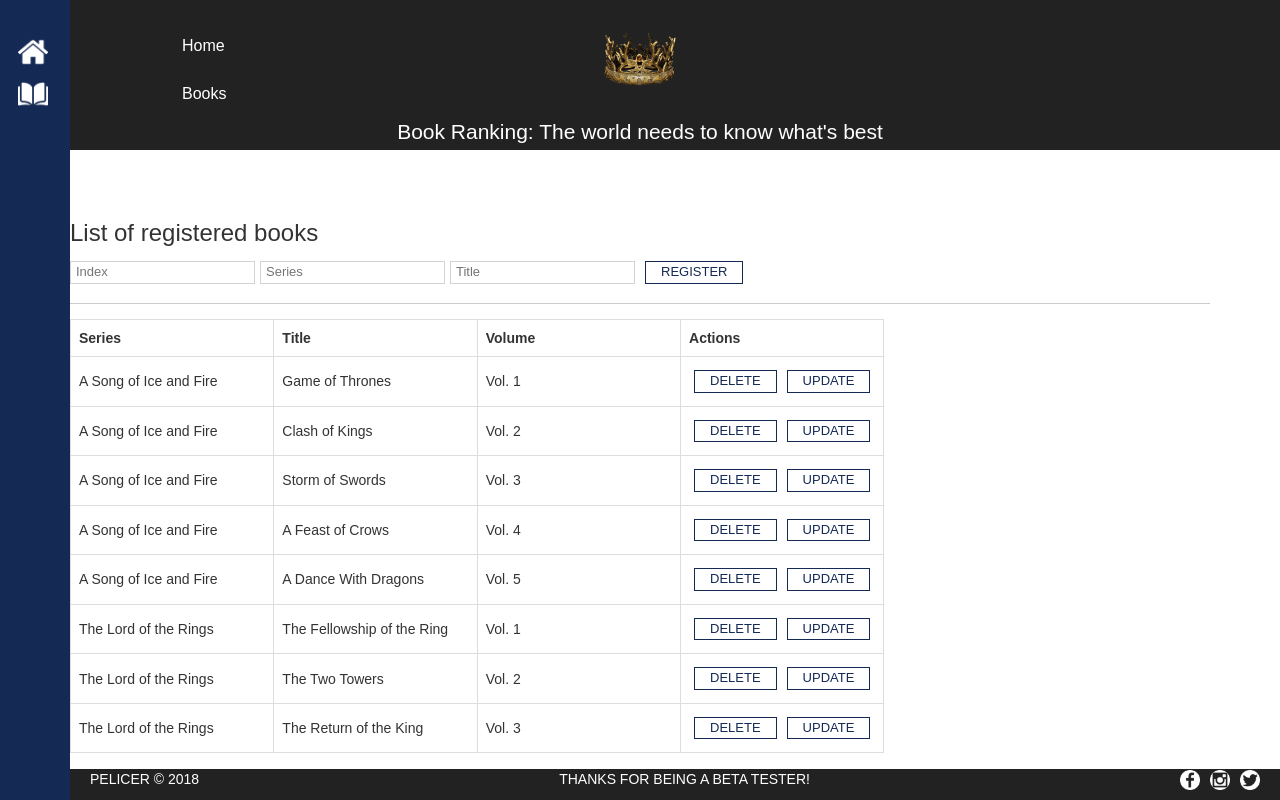
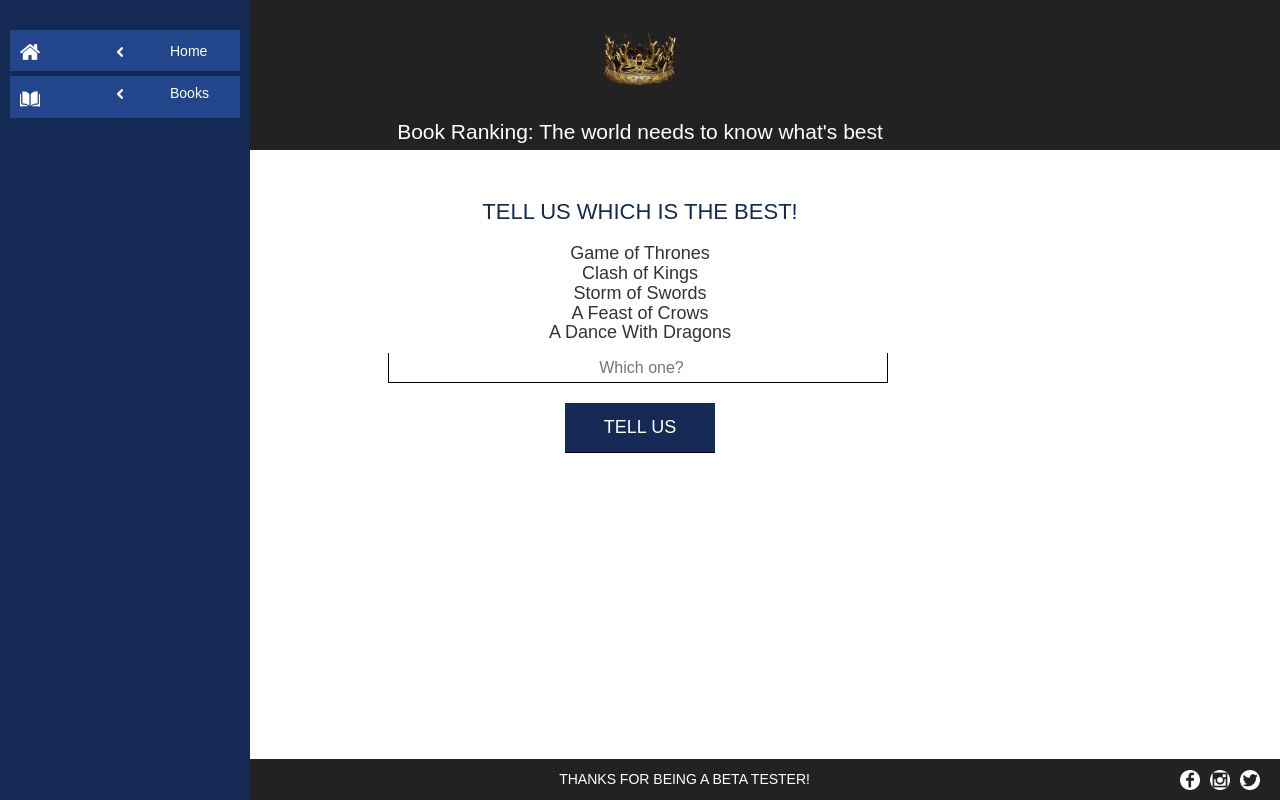
Before and after one commit to Pelicer/bookranking, a React app in the folder bookranking/: page / in a window 1280 px wide. Built offline with nearby package versions, Linux system fonts and the light colour scheme.

Commit message:
Updated side Nav and Actions for Deleting
The sidenavbar was changed a bit to look better, and so did the footer. The delete actions were updated but are not functional just yet. The routes are changed so now they work properly!

```diff
--- a/bookranking/package.json
+++ b/bookranking/package.json
@@ -15,7 +15,9 @@
     "react-router": "^4.2.0",
     "react-router-dom": "^4.2.2",
     "react-scripts": "1.1.1",
-    "redux": "^3.7.2"
+    "redux": "^3.7.2",
+    "redux-devtools-extension": "^2.13.2",
+    "redux-thunk": "^2.2.0"
   },
   "scripts": {
     "start": "react-scripts start",
--- a/bookranking/src/css/Books.css
+++ b/bookranking/src/css/Books.css
@@ -15,6 +15,10 @@
     background-color: #142954;
     color: white;
     transition: background-color .3s;
+}
+
+.no-books-message{
+    font-style: italic;
 }
 
 input{
--- a/bookranking/src/css/Home.css
+++ b/bookranking/src/css/Home.css
@@ -20,6 +20,11 @@
 h2 {
   color: #142954;
   text-transform: uppercase;
+  font-size: 22px;
+}
+
+h3{
+  font-size: 18px;
 }
 
 .home-input {
--- a/bookranking/src/css/NavFooter.css
+++ b/bookranking/src/css/NavFooter.css
@@ -14,6 +14,7 @@
     display: inline;
     text-transform: uppercase;
     font-size: 14px;
+    margin: 10px 0 10px;
 }
 .section-footer p:nth-of-type(1) {
     float: left;
--- a/bookranking/src/css/SideNavBar.css
+++ b/bookranking/src/css/SideNavBar.css
@@ -3,12 +3,12 @@
 .ft-hd,
 .sm-icons,
 span {
-    transition: background-color .5s;
-    transition: margin-left .5s;
+    transition: background-color .2s;
+    transition: margin-left .2s;
 }
 
 .sidenav {
-    width: 70px;
+    width: 60px;
     background-color: #142954;
     height: 100%;
     position: fixed;
@@ -16,6 +16,7 @@
     transition: 0.5s;
     padding-top: 30px;
     top: 0;
+    overflow-x: hidden;
 }
 
 .sidenav-wrap{
@@ -31,11 +32,10 @@
     top: 40px;
 }
 
+
 .sidenav *{
     list-style-type: none;
     text-align: left;
-    left: 0;
-    margin-left: -8px;
 }
 
 .sidenav .closebtn{
@@ -45,13 +45,24 @@
 }
 
 .sidenav img{
-    width: 30px;
+    width: 20px;
+}
+
+.routes-list{
+    margin-left: -30px;
+    margin-right: 10px;
 }
 
 .sidenav li{
     padding: 5px 0 5px 0px;
+    background-color: #23458C;
+    margin-bottom: 5px;
 }
 
+.sidenav li:hover{
+    cursor: pointer;
+    border-left: 2px solid white;
+}
 .sidenav a {
     font-size: 22px;
     cursor: pointer;
@@ -67,22 +78,30 @@
 
 .sidenav .h-item{
     position: absolute;
-    visibility: hidden;
-    left: 180px;
-    top: 4 3px;
-    font-size: 16px;
+    left: 160px;
+    top: 41px;
+    font-size: 14px;
+}
+
+.sidenav .h-item img{
+    width: 10px;
+    position: absolute;
+    top: 6px;
+    left: -45px;
 }
 
 .sidenav .b-item{
     position: absolute;
-    visibility: hidden;
-    left: 180px;
+    left: 160px;
     top: 83px;
-    font-size: 16px;
+    font-size: 14px;
 }
 
-.sidenav a:hover {
-    color: lightblue;
+.sidenav .b-item img{
+    width: 10px;
+    position: absolute;
+    top: 6px;
+    left: -45px;
 }
 
 .sidenav .closebtn {
@@ -92,7 +111,6 @@
     font-size: 36px;
     margin-left: 50px;
 }
-
 @media screen and (max-height: 450px) {
     .sidenav {
         padding-top: 15px;
--- a/bookranking/src/index.js
+++ b/bookranking/src/index.js
@@ -1,19 +1,31 @@
 import React from 'react';
 import ReactDOM from 'react-dom';
+import { BrowserRouter } from 'react-router-dom';
 
-import {createStore} from 'redux';
+
+import {createStore, applyMiddleware} from 'redux';
+import thunk from 'redux-thunk';
 import {Provider} from 'react-redux';
 import allReducers from './js/reducers'
+import { composeWithDevTools } from 'redux-devtools-extension'
+
 
 import './css/index.css';
 import registerServiceWorker from './registerServiceWorker';
 import Layout from './view/shared/_layout';
 
-const store = createStore(allReducers);
+const store = createStore(
+    allReducers,
+    composeWithDevTools(
+        applyMiddleware(thunk)
+    )
+);
 
 ReactDOM.render(
-    <Provider store={store}>
-        <Layout/>
-    </Provider>,
+    <BrowserRouter>
+        <Provider store={store}>
+            <Layout/>
+        </Provider>
+    </BrowserRouter>,
     document.getElementById('layout'));
 registerServiceWorker();
--- a/bookranking/src/js/actions/index.js
+++ b/bookranking/src/js/actions/index.js
@@ -6,11 +6,10 @@
     }
 }
 
-export const deleteBook = (book) => {
-    console.log(book.title);
+export function deleteBook (id) {
     return {
-        type: "BOOK_DELETED",
-        payload: book
+        type: "DELETE_BOOK",
+        payload: id
     }
 }
 
--- a/bookranking/src/js/components/crud/books/BookList.js
+++ b/bookranking/src/js/components/crud/books/BookList.js
@@ -6,18 +6,17 @@
 
 class BookList extends Component {
 
-    listBooks(){
-
+    listBooks() {
         return this.props.books.map((books) => {
-            return(
+            return (
                 <tbody key={books.title}>
                     <tr className="tr-book">
                         <td>{books.series}</td>
                         <td>{books.title}</td>
                         <td>Vol. {books.volume}</td>
                         <td>
-                            <button onClick={() => deleteBook(books)}className="btn-action">Delete</button>
-                            <button onClick={() => editBook(books)}className="btn-action">Update</button>
+                            <button onClick={() => deleteBook(books.id)} className="btn-action">Delete</button>
+                            <button onClick={() => editBook(this.props.books)} className="btn-action">Update</button>
                         </td>
                     </tr>
                 </tbody>
@@ -26,23 +25,14 @@
     }
 
     render() {
-
         return (
             <table>
                 <tbody className="tb-book">
                     <tr className="tr-book">
-                        <th>
-                            Series
-                    </th>
-                        <th>
-                            Title
-                    </th>
-                        <th>
-                            Volume
-                    </th>
-                        <th>
-                            Actions
-                    </th>
+                        <th>Series</th>
+                        <th>Title</th>
+                        <th>Volume</th>
+                        <th>Actions</th>
                     </tr>
                 </tbody>
                 {this.listBooks()}
@@ -61,7 +51,8 @@
 function matchDispatchToProps(dispatch){
     return bindActionCreators(
         {deleteBook: deleteBook},
-        {editBook: editBook}, dispatch)
+        {editBook: editBook},
+        dispatch)
 }
 
 export default connect(mapStateToProps, matchDispatchToProps)(BookList);
--- a/bookranking/src/js/components/crud/books/Create.js
+++ b/bookranking/src/js/components/crud/books/Create.js
@@ -8,7 +8,7 @@
 
         return (
             <form onSubmit = {() => addBook(this.props.books)}>
-                <input placeholder="Index" ref={indexInput => this.indexInput = indexInput}/>
+                <input placeholder="Volume" ref={indexInput => this.indexInput = indexInput}/>
                 <input placeholder="Series" ref={seriesInput => this.seriesInput = seriesInput}/>
                 <input placeholder="Title" ref={titleInput => this.titleInput = titleInput}/>
                 <button onClick={() => addBook(this.props.books)} className="btn-action"> Register</button>
--- a/bookranking/src/js/components/layout/SideNavBar.js
+++ b/bookranking/src/js/components/layout/SideNavBar.js
@@ -1,36 +1,34 @@
 import React from 'react';
-import { BrowserRouter as Router, Route, Link} from 'react-router-dom';
+import { Link, Route } from 'react-router-dom';
 
 import Home from '../../../view/pages/Home'
 import Books from '../../../view/pages/Books'
 
 import home from '../../../image/side-nav/home.png';
 import list from '../../../image/side-nav/list.png';
+import left from '../../../image/arrow/left.png';
 import '../../../css/SideNavBar.css'
 import * as utils from '../../../scripts/utils';
 
 class  SideNavBar extends React.Component{
-
     render(){
-
         return(
-            <Router>
             <div>
             <div className="sidenav" onMouseEnter={() => utils.openNav()} onMouseLeave={() => utils.closeNav()}>
-                        <ul>
-                            <li>
-                                <Link to='/' ><img src={home} alt='Home' /><span className='h-item'>Home</span></Link>
+                <ul className="routes-list">
+                    <li className='li-home' onClick={() => utils.home_selected()}>
+                            <Link to='/' ><img src={home} alt='Home' /><span className='h-item'><img src={left} alt='arrow'/></span><span className='h-item'>Home</span></Link>
                     </li>
-                            <li>
-                                <Link to='books' ><img src={list} alt='Books' /><span className='b-item'>Books</span></Link>
+                    <li className='li-book'onClick={() => utils.book_selected()}>
+                            <Link to='books' ><img src={list} alt='Books' /><span className='b-item'><img src={left} alt='arrow' /></span><span className='b-item'>Books</span></Link>
                     </li>
                 </ul>
             </div>
-                    <Route path="/home" component={Home} />
-                    <Route path="/" component={Books} />
+
+                <Route exact path='/' component={Home} />
+                <Route path='/books' component={Books}/>
+
             </div>
-            </Router>
-
         );
     }
 }
--- a/bookranking/src/js/reducers/reducer-books.js
+++ b/bookranking/src/js/reducers/reducer-books.js
@@ -1,40 +1,56 @@
 export default function listBooks() {
     return[
         {
+            id: 1,
             volume: 1,
             series: 'A Song of Ice and Fire',
-            title: 'Game of Thrones'
+            title: 'Game of Thrones',
+            rank: 0
         },
         {
+            id: 2,
             volume: 2,
             series: 'A Song of Ice and Fire',
-            title: 'Clash of Kings'
+            title: 'Clash of Kings',
+            rank: 0
         },
         {
+            id: 3,
             volume: 3,
             series: 'A Song of Ice and Fire',
-            title: 'Storm of Swords'
+            title: 'Storm of Swords',
+            rank: 0
         },
         {
+            id: 4,
             volume: 4,
             series: 'A Song of Ice and Fire',
-            title: 'A Feast of Crows'
+            title: 'A Feast of Crows',
+            rank: 0
         }, {
+            id: 5,
             volume: 5,
             series: 'A Song of Ice and Fire',
-            title: 'A Dance With Dragons'
+            title: 'A Dance With Dragons',
+            rank: 0
         }, {
+            id: 6,
             volume: 1,
             series: 'The Lord of the Rings',
-            title: 'The Fellowship of the Ring'
+            title: 'The Fellowship of the Ring',
+            rank: 0
         }, {
+            id: 7,
             volume: 2,
             series: 'The Lord of the Rings',
-            title: 'The Two Towers'
+            title: 'The Two Towers',
+            rank: 0
         }, {
+            id: 8,
             volume: 3,
             series: 'The Lord of the Rings',
-            title: 'The Return of the King'
+            title: 'The Return of the King',
+            rank: 0
         }
     ]
 }
--- a/bookranking/src/scripts/utils.js
+++ b/bookranking/src/scripts/utils.js
@@ -1,11 +1,17 @@
 export function openNav() {
     document.getElementsByClassName("sidenav")[0].style.width = "250px";
-    document.getElementsByClassName("h-item")[0].style.visibility = "visible";
-    document.getElementsByClassName("b-item")[0].style.visibility = "visible";
 }
 
 export function closeNav() {
-    document.getElementsByClassName("sidenav")[0].style.width = "70px";
-    document.getElementsByClassName("h-item")[0].style.visibility = "hidden";
-    document.getElementsByClassName("b-item")[0].style.visibility = "hidden";
+    document.getElementsByClassName("sidenav")[0].style.width = "60px";
 }
+
+export function home_selected(){
+    document.getElementsByClassName("li-book")[0].style.borderLeft = "none";
+    document.getElementsByClassName("li-home")[0].style.borderLeft = "2px solid white";
+}
+
+export function book_selected() {
+    document.getElementsByClassName("li-home")[0].style.borderLeft = "none";
+    document.getElementsByClassName("li-book")[0].style.borderLeft = "2px solid white";
+}
--- a/bookranking/src/view/pages/Books.js
+++ b/bookranking/src/view/pages/Books.js
@@ -5,6 +5,11 @@
 import '../../css/Books.css'
 
 class Books extends Component {
+
+    componentDidMomunt(){
+        this.props.fetchBooks();
+    }
+
     render() {
         return (
             <div className="Books">
@@ -17,7 +22,7 @@
                         </div>
                         <div className="col-lg-12">
                             <div>
-                                <BookList/>
+                                <BookList books={this.props.books}/>
                             </div>
                         </div>
                     </div>
```
Also changed, not shown: bookranking/src/js/reducers/reducer-books-active.js (+5 -3 lines), bookranking/src/image/arrow/left.png (added), bookranking/src/image/arrow/right.png (added), 1 other file. Lines whose indentation alone changed are shown as unchanged.
